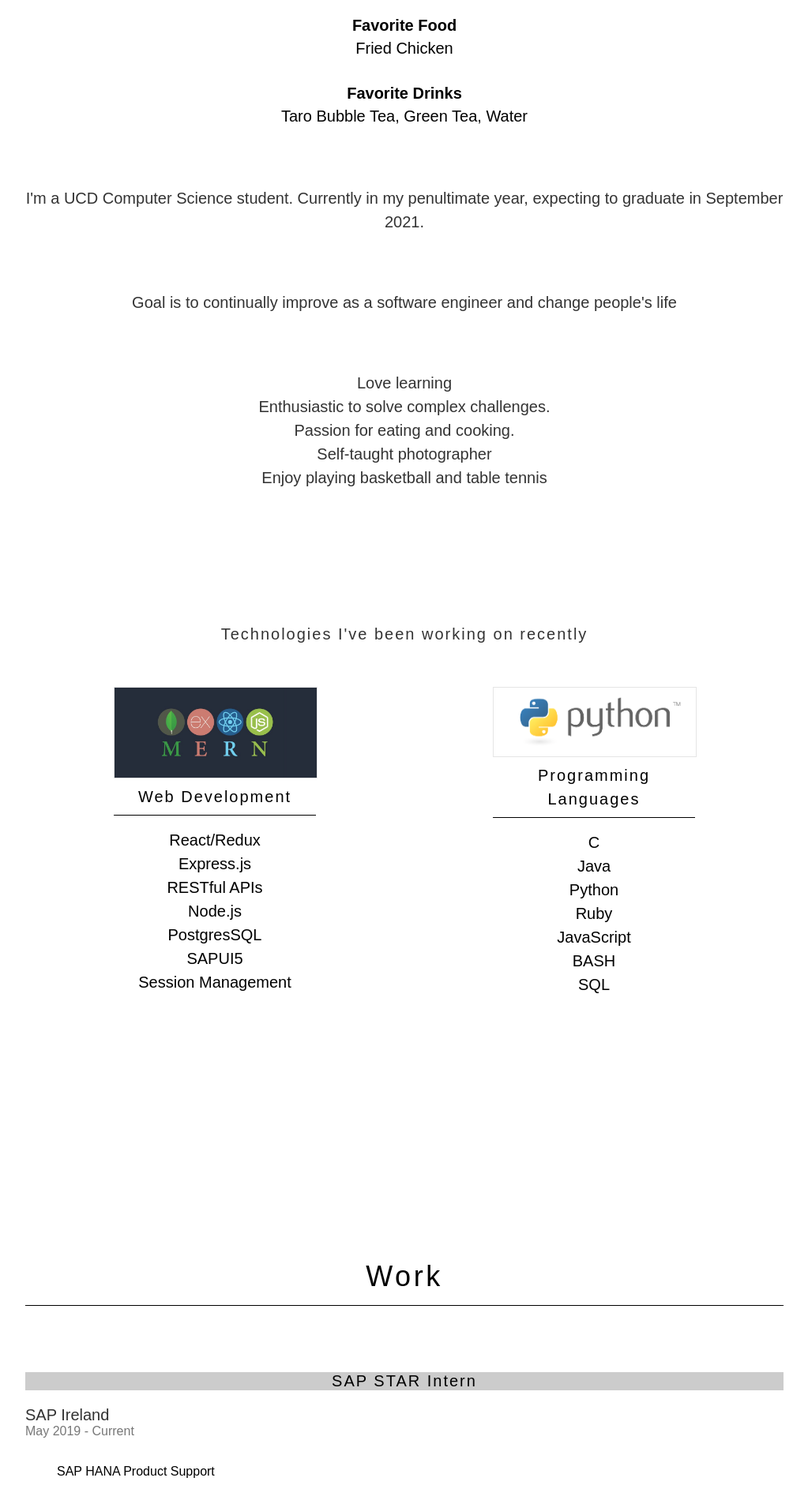
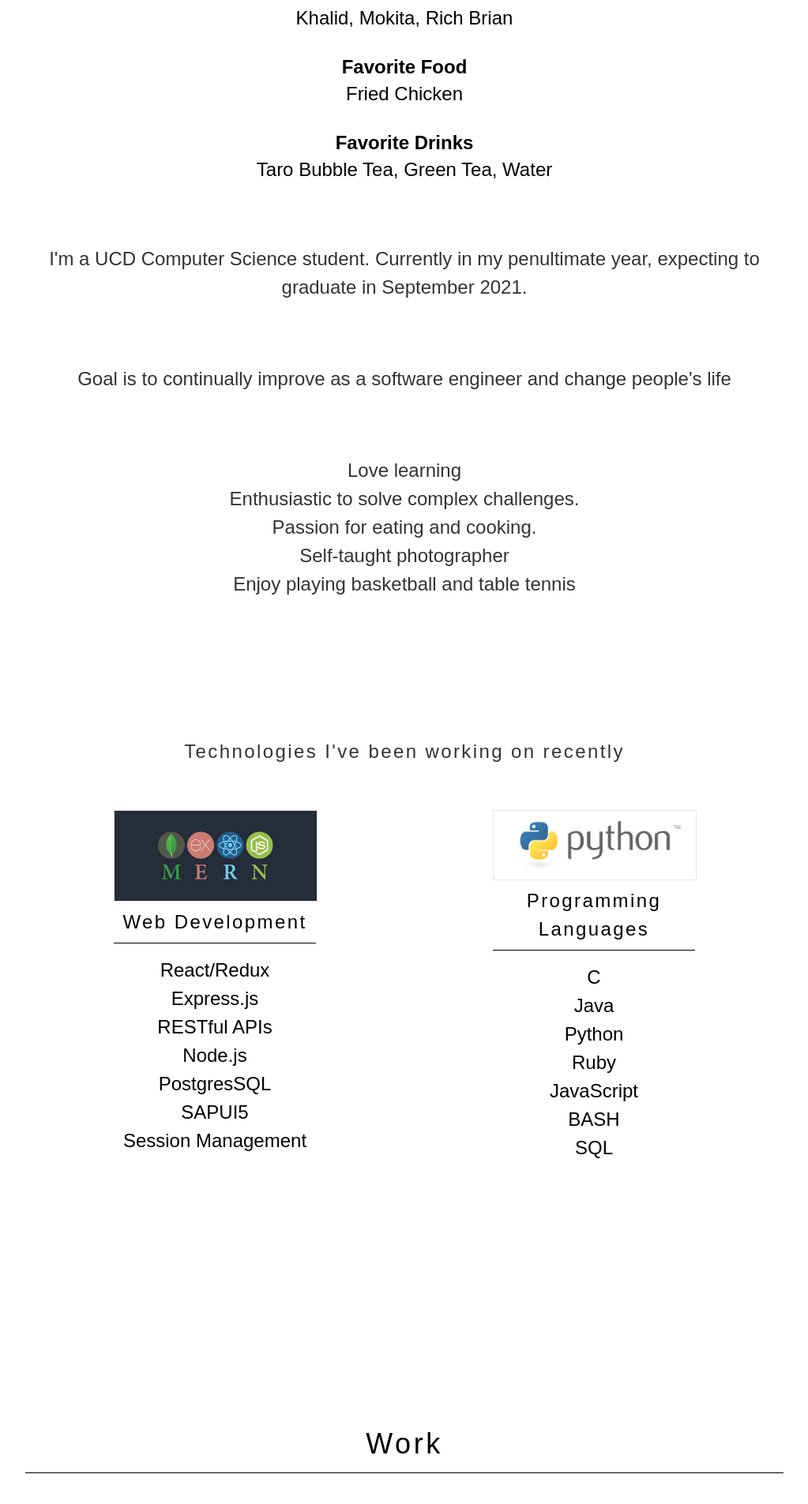
Before and after one commit to Abuden/personal-website, a React (Create React App) app: page / in a window 1280 px wide. Shown: the part 1660-3565 px from the top of the page at 79% size, without its empty margins (128-1151 px from the left). Built offline with nearby package versions, Linux system fonts and the light colour scheme.

Commit message:
increased font size

```diff
--- a/src/components/About.js
+++ b/src/components/About.js
@@ -25,11 +25,11 @@ const Subtitle = styled.div.attrs({
 })``
 
 const Paragraph = styled.p.attrs({
-  className: `w-100 pt4 lh-copy fw4 dark-gray f5 f4-ns tj tc-ns center`
+  className: `w-100 pt4 lh-copy fw4 dark-gray f4 f3-ns tj tc-ns center`
 })``
 
 const TechParagraph = styled.p.attrs({
-  className: `tc center lh-copy fw4 f4 dark-gray tracked pt6 pb4`
+  className: `tc center lh-copy fw4 f4 f3-ns dark-gray tracked pt6 pb4`
 })``
 
 const Card = styled.div.attrs({
@@ -42,15 +42,15 @@ const CardImage = styled.img.attrs({
 })``
 
 const CardDetails = styled.dl.attrs({
-  className: `mt2 f6 lh-copy pb5 `
+  className: `mt2 lh-copy pb5 `
 })``
 
 const CardDT = styled.dt.attrs({
-  className: `f4 tracked fw5 bb mb3 pb2`
+  className: `f4 f3-ns tracked fw5 bb mb3 pb2`
 })``
 
 const CardDD = styled.dd.attrs({
-  className: `tc center f5 f4-ns fw3`
+  className: `tc center f4 f3-ns fw3`
 })``
 
 const FavList = styled.dl.attrs({
@@ -58,11 +58,11 @@ const FavList = styled.dl.attrs({
 })``
 
 const FavTitle = styled.dt.attrs({
-  className: `f4 b`
+  className: `f4 f3-ns b`
 })``
 
 const FavData = styled.dd.attrs({
-  className: `f4 ml0 pt1`
+  className: `f4 f3-ns ml0 pt1`
 })``
 
 
--- a/src/components/Work.js
+++ b/src/components/Work.js
@@ -23,18 +23,18 @@ const InnerTitle = styled.div.attrs({
 })``
 
 const InnerTitleP = styled.p.attrs({
-    className: `f4 fw4 tracked v-mid tc`
+    className: `f3 f2-ns fw4 tracked v-mid tc`
 })``
 
 const InnerPlace = styled.a.attrs({
-    className: `link pointer dim pt2 pb1 f4 fw3 dark-gray`,
+    className: `link pointer dim pt2 pb1 f3 f2-ns fw3 dark-gray`,
     textDecoration: `none`,
     href: props => props.url,
     target: "_blank"
 })``
 
 const InnerDuration = styled.div.attrs({
-    className: `pb3 fw3 gray`
+    className: `pb3 f4 f3-ns fw3 gray`
 })``
 
 const InnerList = styled.ul.attrs({
@@ -42,7 +42,7 @@ const InnerList = styled.ul.attrs({
 })``
 
 const InnerListItem = styled.li.attrs({
-    className: `f5 fw3 pb4`
+    className: `f4 f3-ns fw3 pb4`
 })``
 
 
```
